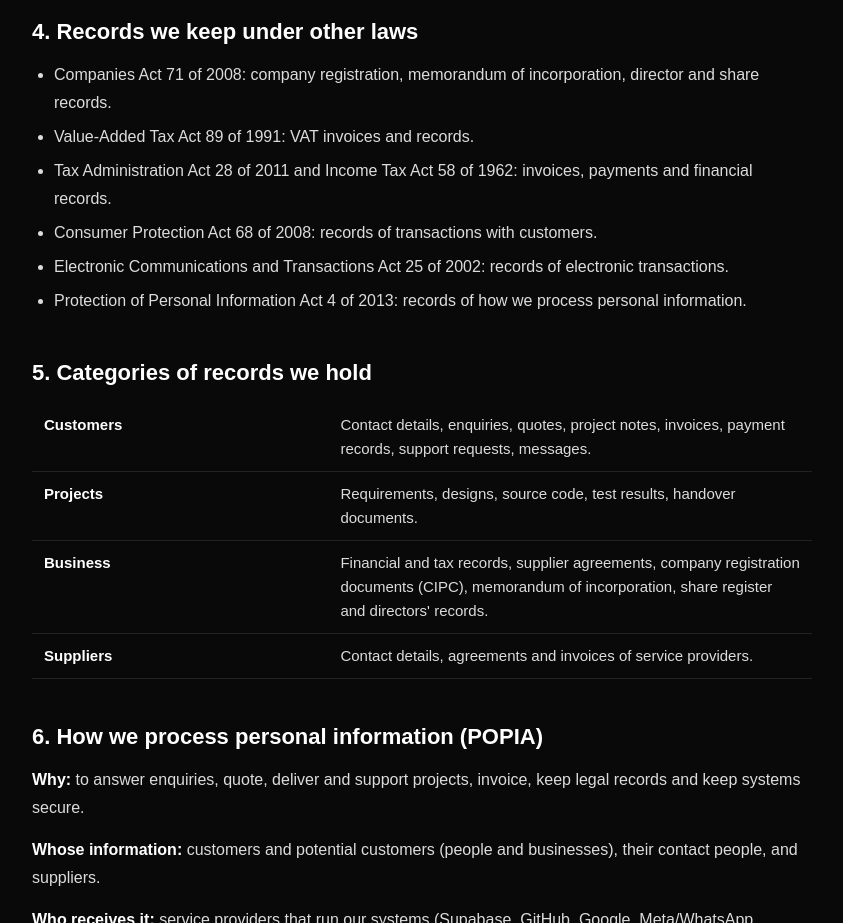
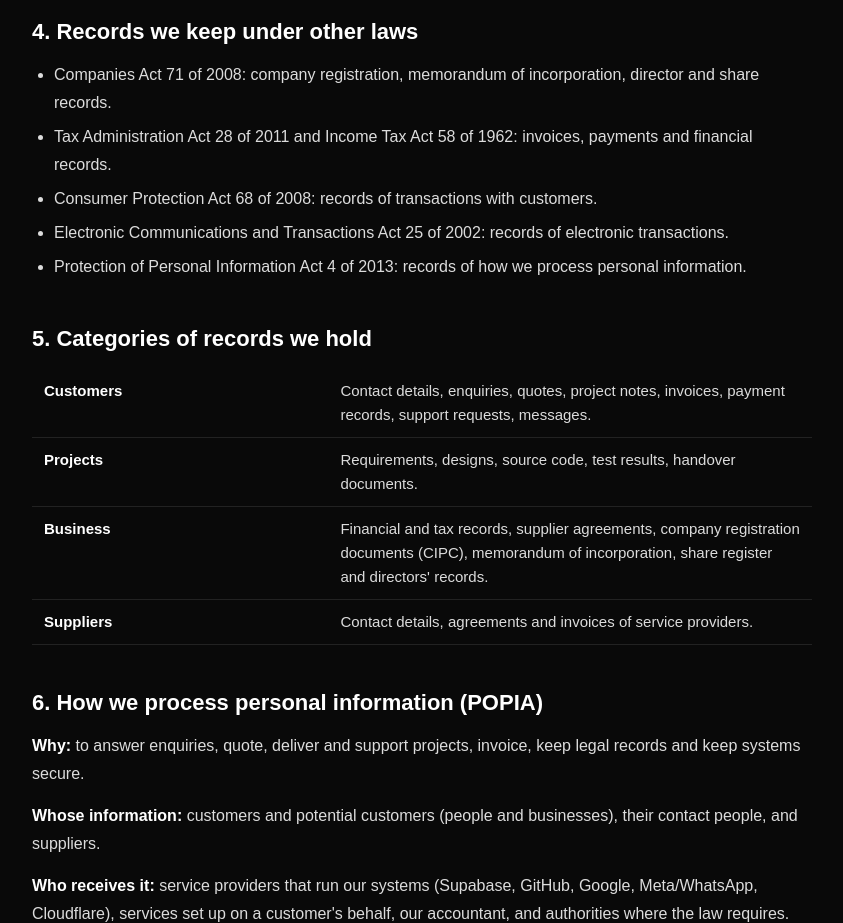
Before and after one commit to masterator/hetzen-technologie, a plain HTML site: page paia.html in a window 1280 px wide. Shown: the part 1280-2203 px from the top of the page, without its empty margins (218-1061 px from the left). Drawn offline with Linux system fonts and the light colour scheme.

Commit message:
Remove VAT Act line from PAIA manual until VAT is verified
Co-Authored-By: Claude Opus 5.5 <noreply@anthropic.com>
Claude-Session: https://claude.ai/code/session_01JmExJmC4QHNf5rjjK8FGQL

```diff
--- a/paia.html
+++ b/paia.html
@@ -48,7 +48,6 @@
 <h2>4. Records we keep under other laws</h2>
 <ul>
 <li>Companies Act 71 of 2008: company registration, memorandum of incorporation, director and share records.</li>
-<li>Value-Added Tax Act 89 of 1991: VAT invoices and records.</li>
 <li>Tax Administration Act 28 of 2011 and Income Tax Act 58 of 1962: invoices, payments and financial records.</li>
 <li>Consumer Protection Act 68 of 2008: records of transactions with customers.</li>
 <li>Electronic Communications and Transactions Act 25 of 2002: records of electronic transactions.</li>
```
